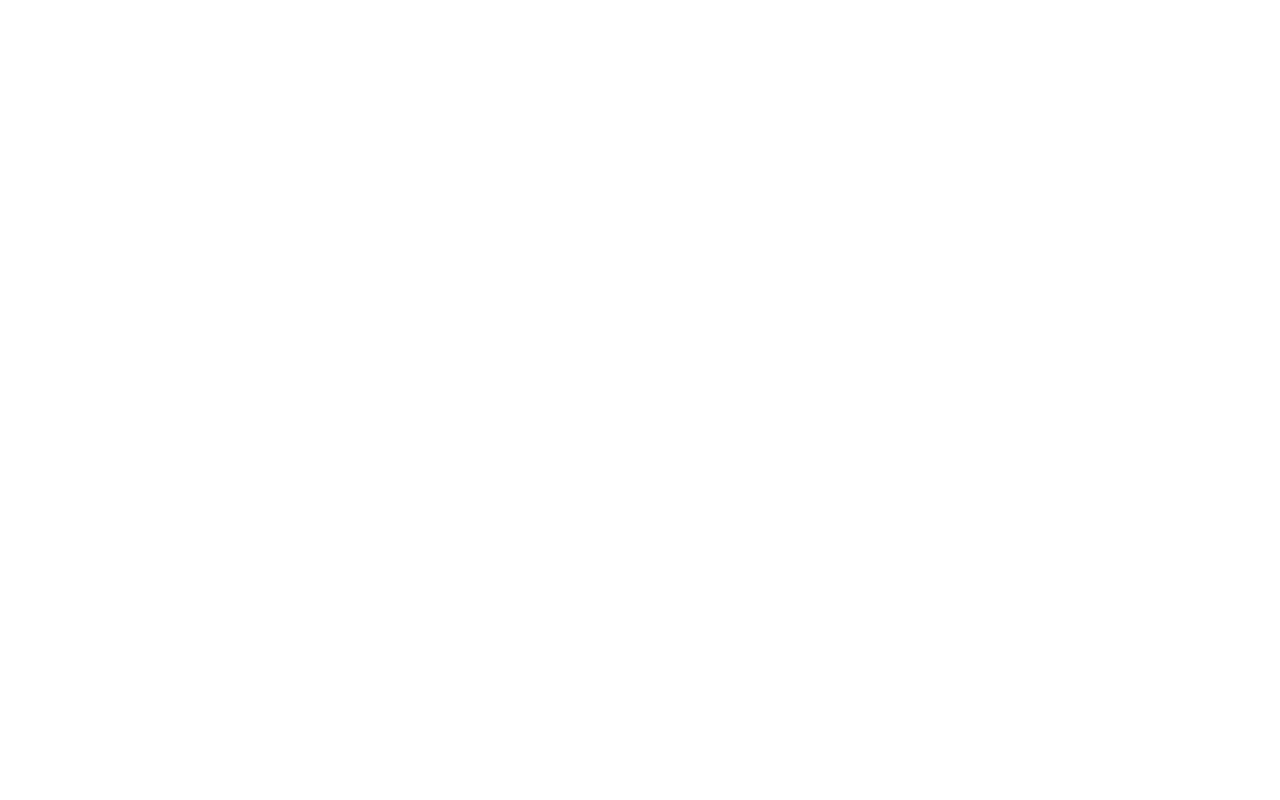
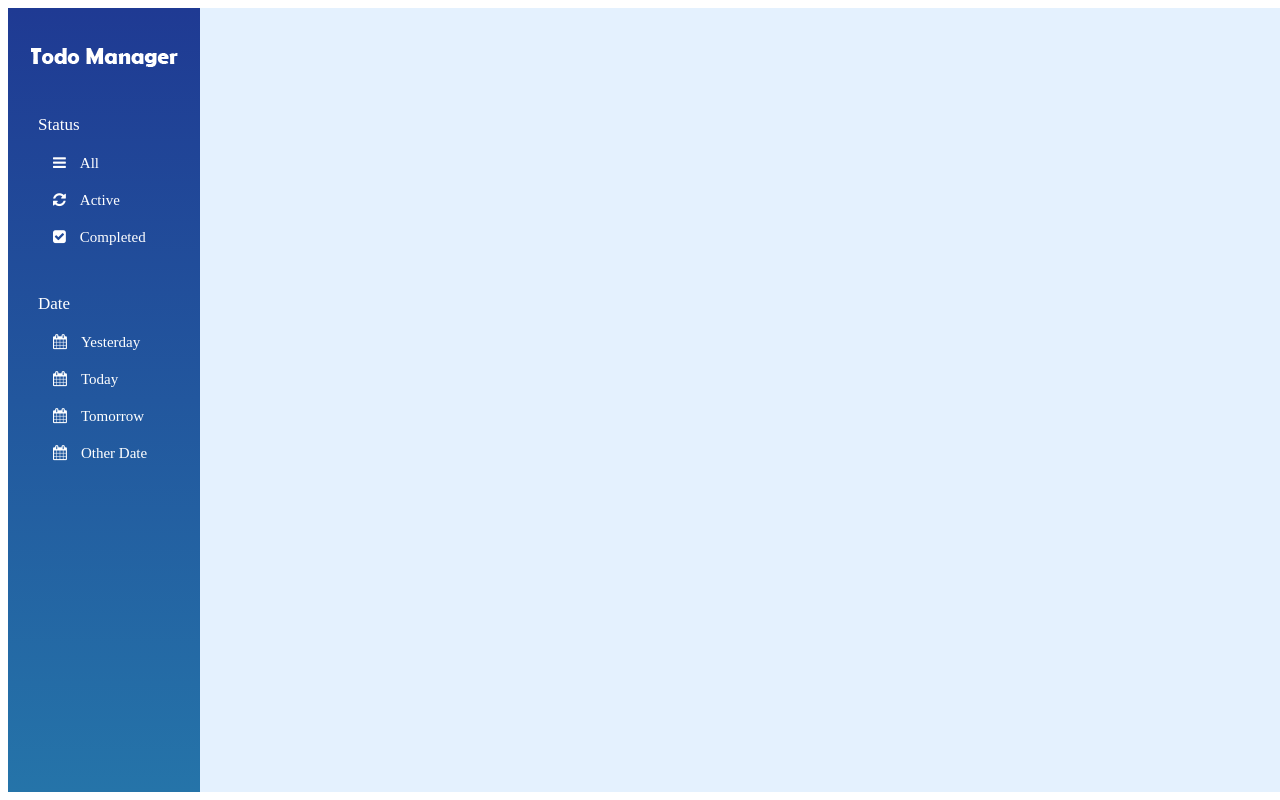
Before and after one commit to Sai1996/todo-manager-1.0, a plain HTML site: page index.html in a window 1280 px wide. Drawn offline with Linux system fonts and the light colour scheme.

Commit message:
Done with how the sideSection looks like

```diff
--- /dev/null
+++ b/css/styles.css
@@ -0,0 +1,50 @@
+.w{
+  width:100%;
+  overflow-x:hidden;
+}
+
+.body{
+  float:left;
+  width:85%;
+  height: 100%;
+  background-color: #e4f1fe;
+}
+
+.grad{
+  float:left;
+  width:15%;
+  height: 100%;
+  background: -webkit-linear-gradient(top,#1f3a93,#2574a9);
+}
+
+.todoLogo{
+  display: block;
+  margin: auto;
+  padding-top: 40px;
+}
+
+.menuTitle{
+  padding-left: 30px;
+  color: white;
+  font-size: 17px;
+  padding-top: 48px;
+}
+
+.forIcon{
+  color: white;
+  display: inline-block;
+  padding-left: 45px;
+  padding-top: 20px;
+  font-size: 15px;
+}
+
+.forTextAfterIcon{
+  display: inline-block;
+  padding-left: 10px;
+  color: white;
+  font-size: 15px;
+}
+
+.forSeparate{
+  display: block;
+}
--- a/index.html
+++ b/index.html
@@ -1,17 +1,23 @@
 <html lang="en">
 <head>
+
   <meta charset="UTF-8">
   <meta name="viewport" content="width=device-width, initial-scale=1.0">
   <meta http-equiv="X-UA-Compatible" content="ie=edge">
+  <link rel="stylesheet" href="https://maxcdn.bootstrapcdn.com/font-awesome/4.7.0/css/font-awesome.min.css">
+  <link rel="stylesheet" href="./css/styles.css">
+
   <title>Todo Manager</title>
 </head>
-<body>
-  <div id="side-section">
+<body class="w">
+  <div class="w">
+  <div id="side-section" class="grad">
 
   </div>
-  <div id="body-section">
+  <div id="body-section" class="body">
 
   </div>
+</div>
 </body>
 <script src="./js/BodySection.js"></script>
 <script src="./js/DeleteButton.js"></script>
--- a/js/Logo.js
+++ b/js/Logo.js
@@ -1,4 +1,4 @@
 function Logo(){};
 Logo.prototype.render = function(){
-  return "<img src=\"./img/logo.png\">";
+  return "<img class=\"todoLogo\" src=\"./img/logo.png\">";
 };
--- a/js/Menu.js
+++ b/js/Menu.js
@@ -1,8 +1,14 @@
-function Menu(){
-  this.menuItem = new MenuItem();
+function Menu(title,menuItemData){
+  this.title = title;
+  this.menuItemData = menuItemData;
 };
 Menu.prototype.render = function(){
-  return "<div>" +
-  this.menuItem.render() +
- "</div>";
+  var menuItems = this.menuItemData.map(function(data){
+    return new MenuItem(data.icon,data.text,data.isSelected).render();
+  }).join("");
+  return "<div>\
+  <div class=\"menuTitle\">" + this.title + "</div>\
+  <div>" +
+  menuItems +
+ "</div> </div>";
 }
--- a/js/MenuItem.js
+++ b/js/MenuItem.js
@@ -1,4 +1,8 @@
-function MenuItem(){};
+function MenuItem(icon,text,isSelected){
+  this.icon = icon;
+  this.text = text;
+  this.isSelected = isSelected;
+};
 MenuItem.prototype.render = function(){
-  return "<div></div>";
+  return "<div class=\"forSeparate\"><div class=\"fa fa-" + this.icon + " forIcon\"> </div> <div class=\"forTextAfterIcon\">" + this.text +"</div></div>";
 };
--- a/js/SideSection.js
+++ b/js/SideSection.js
@@ -1,14 +1,51 @@
 function SideSection() {
   this.logo = new Logo();
-  this.menu = new Menu();
+  this.statusMenu = new Menu("Status",[{
+    icon:"bars",
+    text:"All",
+    isSelected:false
+  },
+  {
+    icon:"refresh",
+    text:"Active",
+    isSelected:false
+  },
+  {
+    icon:"check-square",
+    text:"Completed",
+    isSelected:false
+  }]);
+  this.dateMenu = new Menu("Date",[{
+    icon:"calendar",
+    text:"Yesterday",
+    isSelected:false
+  },
+  {
+    icon:"calendar",
+    text:"Today",
+    isSelected:false
+  },
+  {
+    icon:"calendar",
+    text:"Tomorrow",
+    isSelected:false
+  },
+  {
+    icon:"calendar",
+    text:"Other Date",
+    isSelected:false
+  }]);
 }
 SideSection.prototype.render = function () {
+
   return "\<div>\
   <div>" +
     this.logo.render() +
     "</div>\
   <div>" +
-    this.menu.render() +
+    this.statusMenu.render() +
     "</div>\
-  </div>";
+     <div>" +
+    this.dateMenu.render() +
+  "</div> </div>";
 };
```
Also changed, not shown: js/index.js (line endings or trailing spaces).
